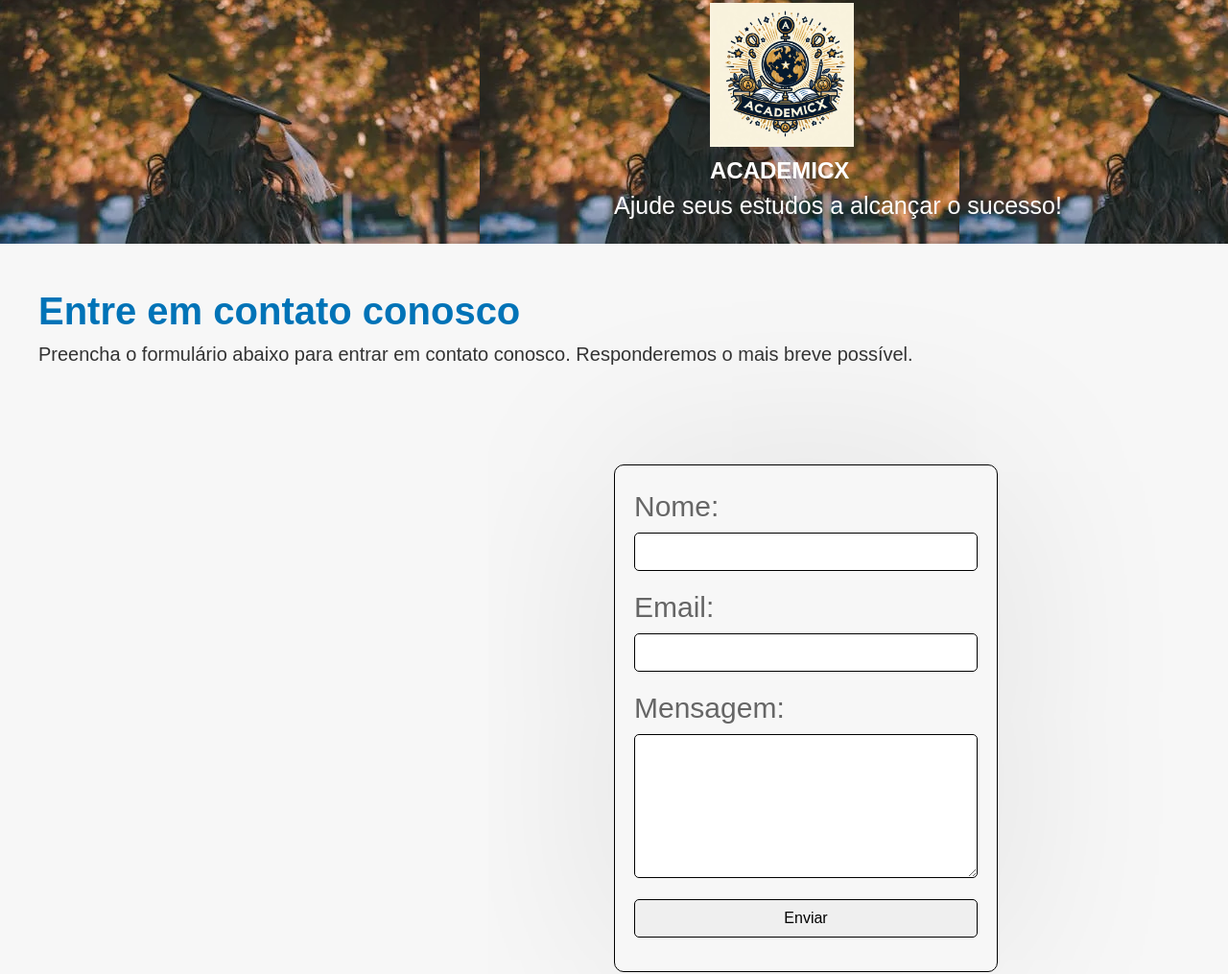
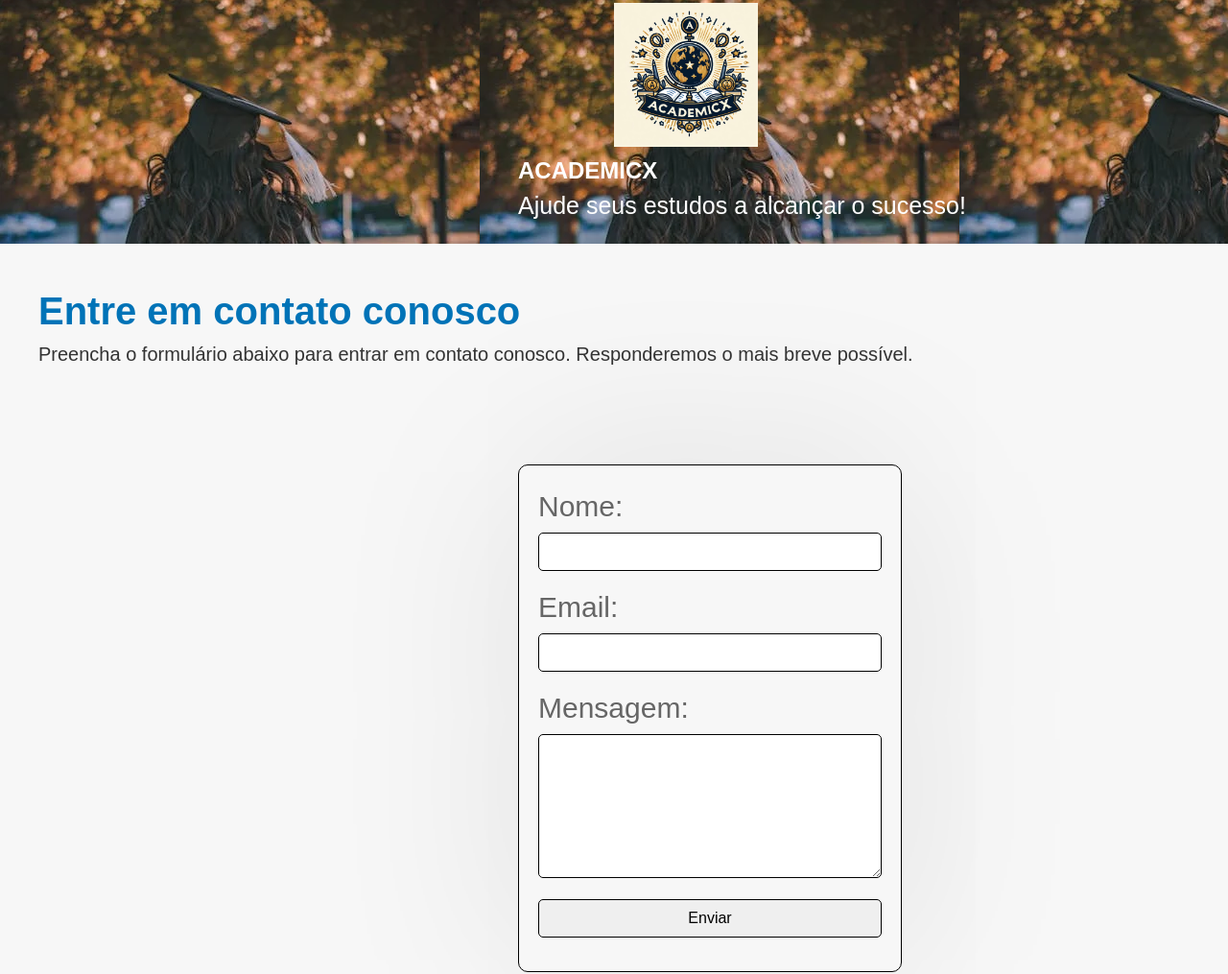
Before and after one commit to rodluc29/academicx, a plain HTML site: page contato.html in a window 1280 px wide. Shown: the part 17-1032 px from the top of the page at 96% size. Drawn offline with Linux system fonts and the light colour scheme.

Commit message:
Update stylecontato.css

```diff
--- a/stylecontato.css
+++ b/stylecontato.css
@@ -35,19 +35,19 @@ header {
 
 header img {
   width: 150px;
-  margin-left: 700px;
+  margin-left: 600px;
 }
 
 header h1 {
   color: #fff;
   font-size: 24px;
-  margin-left: 700px;
+  margin-left: 500px;
 }
 
 header p {
   color: #fff;
   font-size: 25px;
-  margin-left:  600px; ;
+  margin-left:  500px; ;
 }
 
 /* Main */
@@ -85,7 +85,7 @@ section h2 {
   border: 1px solid black;
   border-radius: 10px;
   box-shadow: 0 0 200px rgba(0, 0, 0, 0.1);
-  margin-left: 600px;
+  margin-left: 500px;
 }
 
 .contato form label {
```
